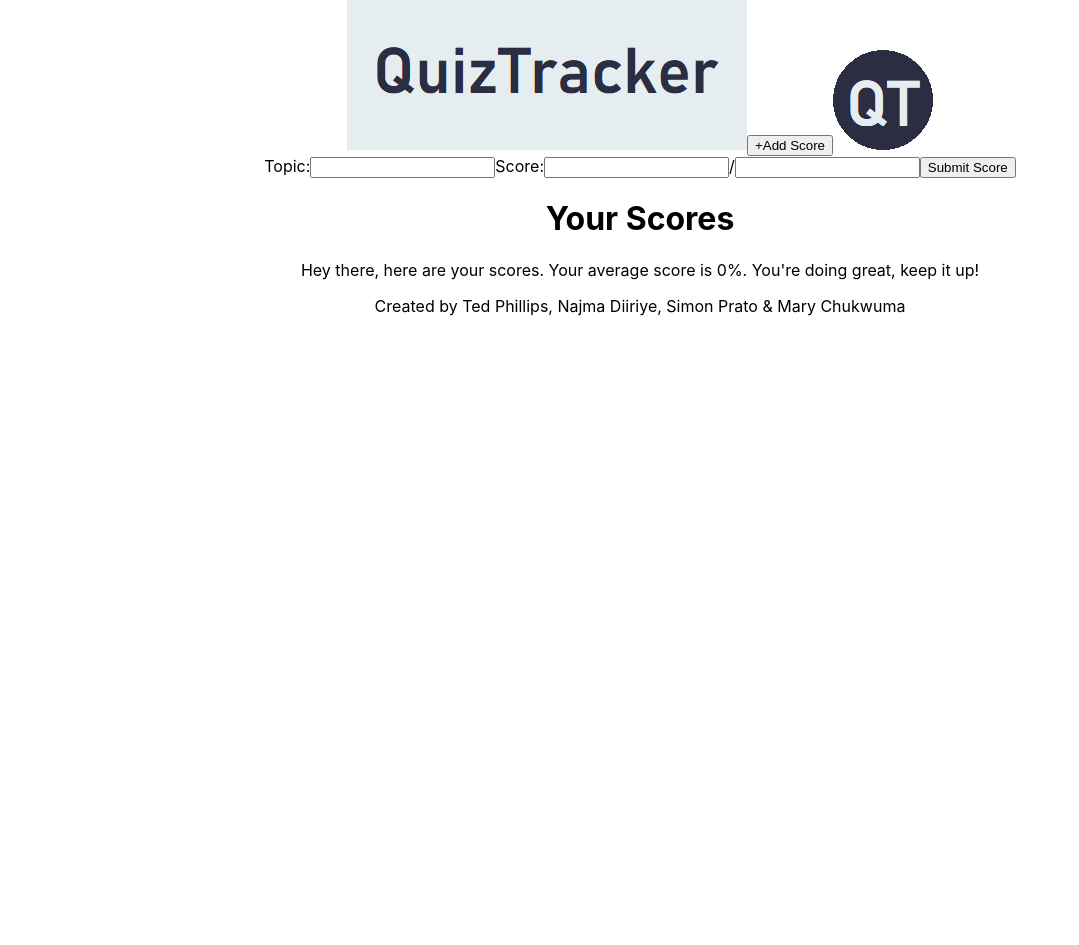
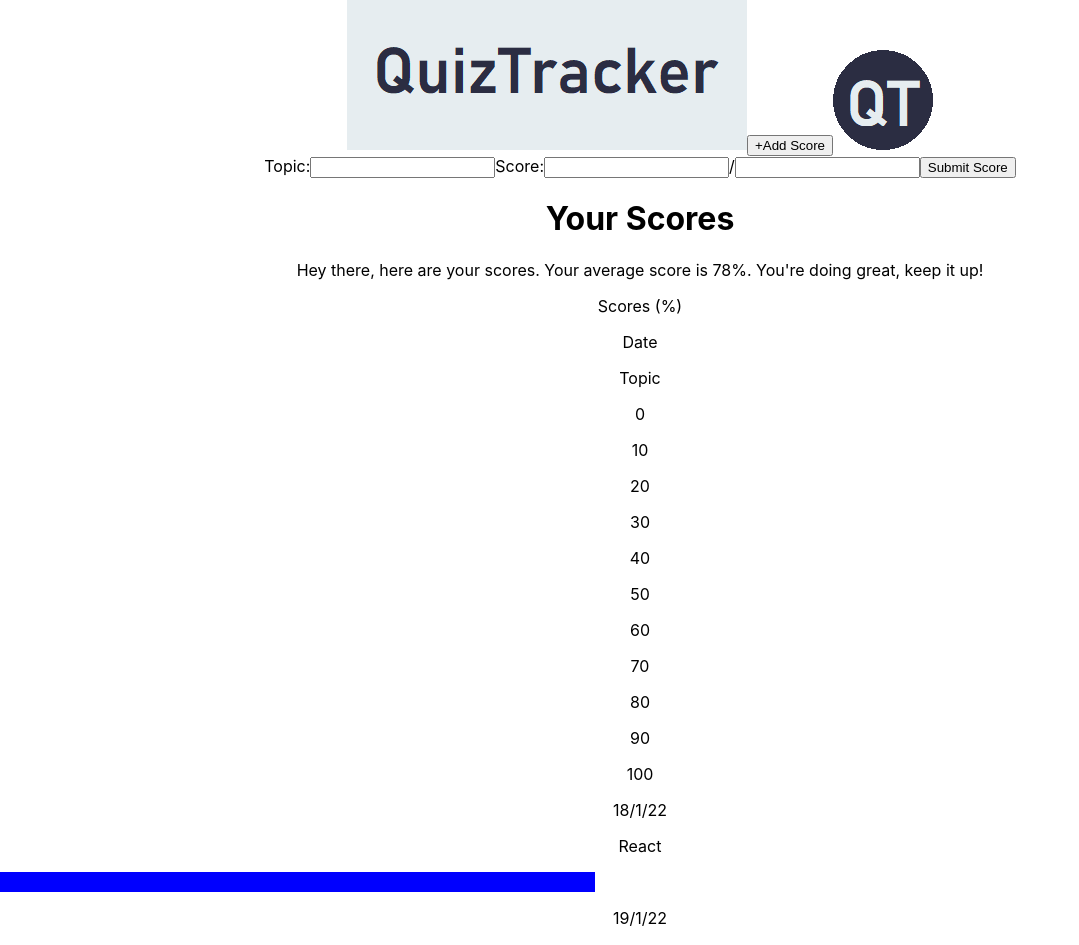
Before and after one commit to SchoolOfCode/national-project-week-team-18, a React (Create React App) app in the folder client/: page / in a window 1280 px wide. Shown: the top 945 px of the page, without its empty margins (0-1079 px from the left). Before the commit the page ends 800 px from the top, so only its background shows below. Built offline with nearby package versions, Linux system fonts and the light colour scheme.

Commit message:
functionality and structure done

```diff
--- a/client/src/components/GraphScore/index.js
+++ b/client/src/components/GraphScore/index.js
@@ -1,5 +1,19 @@
-function GraphScore() {
-  return <div></div>;
+function GraphScore({ date, topic, percentageScore }) {
+  let divWidth = percentageScore * 0.5;
+
+  return (
+    <div>
+      <p>{date}</p>
+      <p>{topic}</p>
+      <div
+        style={{
+          width: `${divWidth}vw`,
+          height: "20px",
+          backgroundColor: "blue",
+        }}
+      ></div>
+    </div>
+  );
 }
 
 export default GraphScore;
--- a/client/src/components/Scores/index.js
+++ b/client/src/components/Scores/index.js
@@ -1,11 +1,46 @@
 import ScoresHeader from "../ScoresHeader";
 import ScoresTable from "../ScoresTable";
+
+const scoresArr = [
+  {
+    id: 1,
+    date: "18/1/22",
+    topic: "React",
+    score: 13,
+    outOf: 14,
+    percentageScore: 92.9,
+  },
+  {
+    id: 2,
+    date: "19/1/22",
+    topic: "JavaScript Arrays",
+    score: 10,
+    outOf: 14,
+    percentageScore: 71.4,
+  },
+  {
+    id: 3,
+    date: "18/2/22",
+    topic: "Testing - Jest",
+    score: 6,
+    outOf: 12,
+    percentageScore: 50,
+  },
+  {
+    id: 4,
+    date: "18/3/22",
+    topic: "API- express apps",
+    score: 10,
+    outOf: 10,
+    percentageScore: 100,
+  },
+];
 
 function Scores() {
   return (
     <div>
-      <ScoresHeader />
-      <ScoresTable />
+      <ScoresHeader scoresArr={scoresArr} />
+      <ScoresTable scoresArr={scoresArr} />
     </div>
   );
 }
--- a/client/src/components/ScoresHeader/index.js
+++ b/client/src/components/ScoresHeader/index.js
@@ -1,13 +1,31 @@
-import {useState} from "react";
+import { useState, useEffect } from "react";
 
+function ScoresHeader({ scoresArr }) {
+  const [averageScore, setAverageScore] = useState(0);
 
-function ScoresHeader() {
-  const [averageScore, setAverageScore] = useState(0);
-   return <div>
-    <h1> Your Scores </h1>
-    <p> Hey there, here are your scores. Your average score is {averageScore}%. You're doing great, keep it up!</p>
+  useEffect(() => {
+    setAverageScore(() => {
+      console.log(scoresArr);
+      let arr = scoresArr.map((obj) => {
+        return obj.percentageScore;
+      });
+      let sum = arr.reduce((acc, cur) => {
+        return acc + cur;
+      }, 0);
+      console.log(arr, sum);
+      return Math.floor(sum / arr.length);
+    });
+  }, [scoresArr]);
 
-  </div>;
+  return (
+    <div>
+      <h1> Your Scores </h1>
+      <p>
+        Hey there, here are your scores. Your average score is {averageScore}%.
+        You're doing great, keep it up!
+      </p>
+    </div>
+  );
 }
 
 export default ScoresHeader;
--- a/client/src/components/ScoresTable/index.js
+++ b/client/src/components/ScoresTable/index.js
@@ -1,9 +1,42 @@
 import GraphScore from "../GraphScore";
 
-function ScoresTable() {
+function ScoresTable({ scoresArr }) {
   return (
     <div>
-      <GraphScore />
+      <div className="spanOne"></div>
+      <div className="spanOne"></div>
+      <div className="spanFour">
+        <p>Scores (%)</p>
+      </div>
+      <div className="spanOne">
+        <p>Date</p>
+      </div>
+      <div className="spanOne">
+        <p>Topic</p>
+      </div>
+      <div className="spanFour">
+        <p>0</p>
+        <p>10</p>
+        <p>20</p>
+        <p>30</p>
+        <p>40</p>
+        <p>50</p>
+        <p>60</p>
+        <p>70</p>
+        <p>80</p>
+        <p>90</p>
+        <p>100</p>
+      </div>
+      {scoresArr.map(({ date, topic, percentageScore, id }) => {
+        return (
+          <GraphScore
+            key={id}
+            date={date}
+            topic={topic}
+            percentageScore={percentageScore}
+          />
+        );
+      })}
     </div>
   );
 }
```
